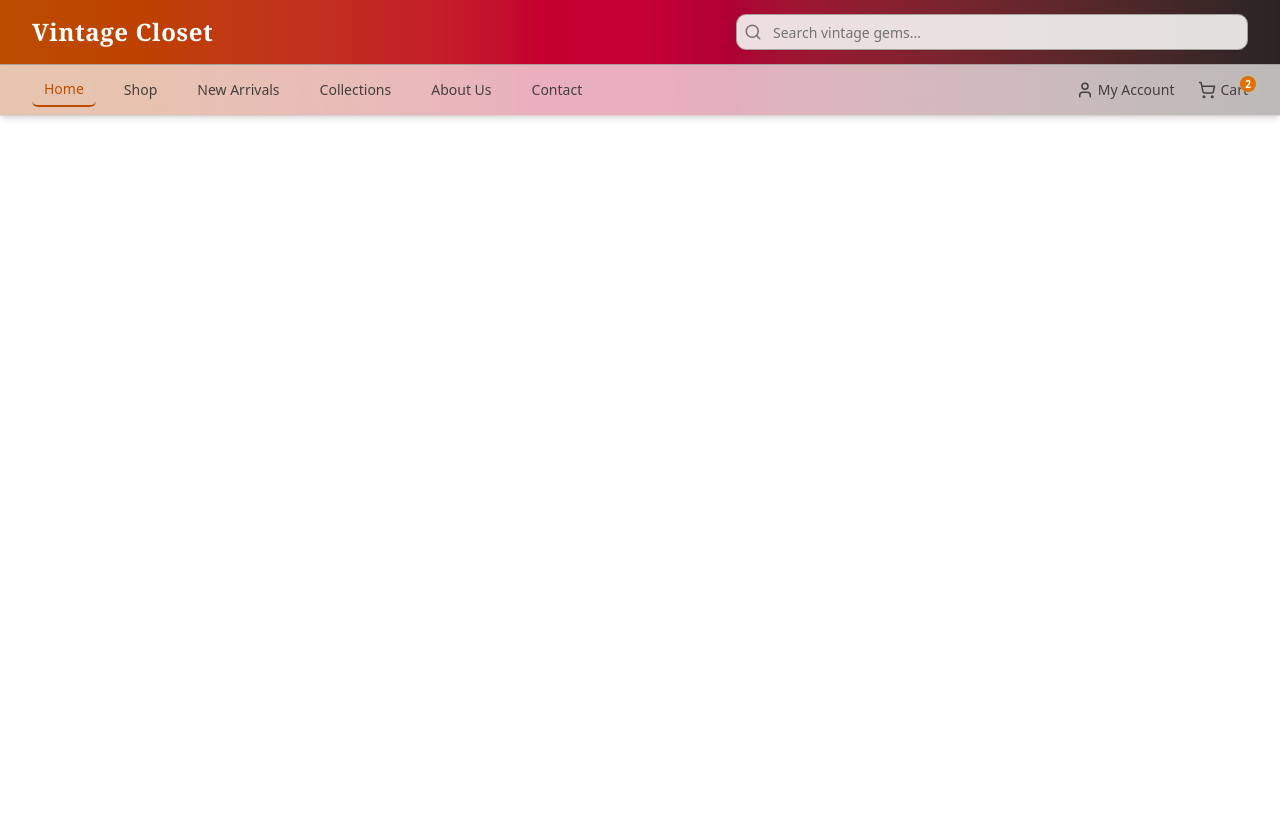
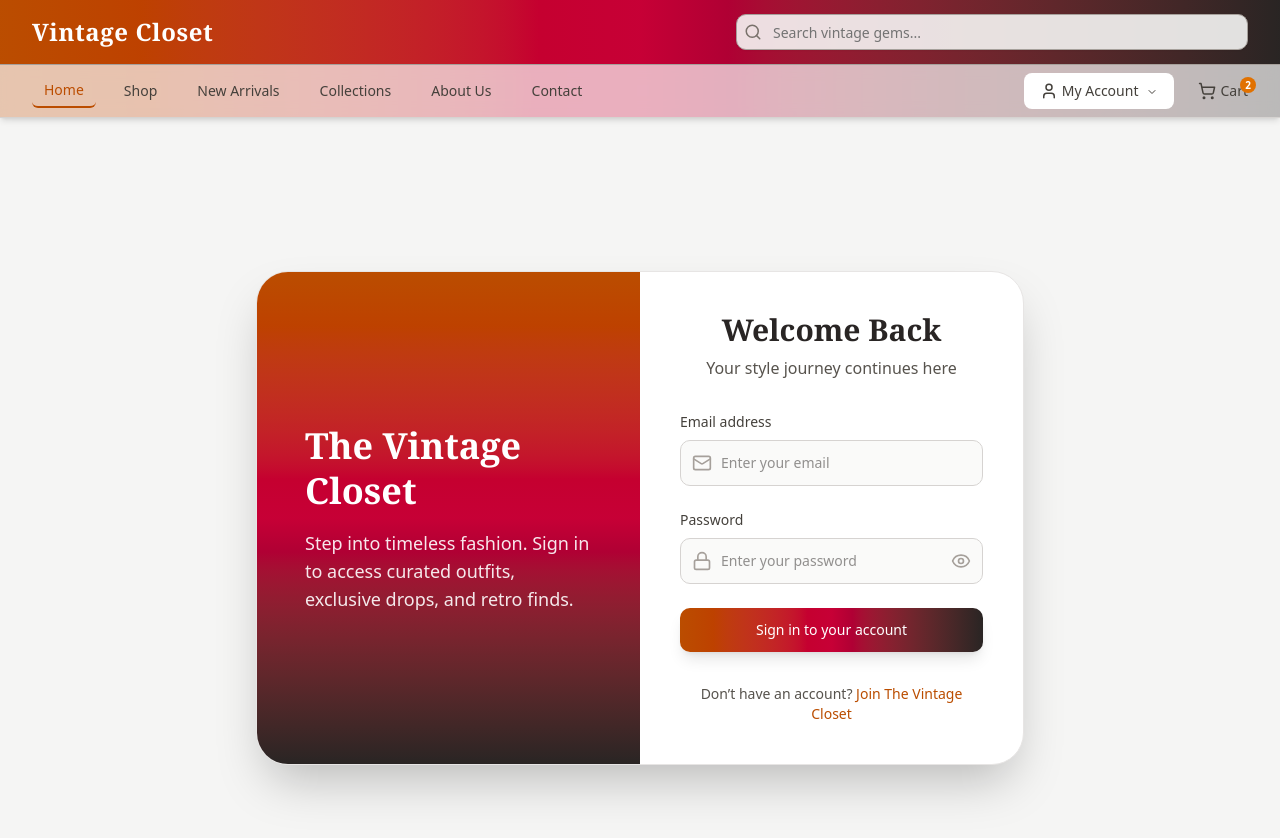
Before and after one commit to Michael-Munga/CODECRAFT_FS_03, a React (Vite) app in the folder client/: page /login in a window 1280 px wide. Shown: the top 838 px of the page. Before the commit the page ends 800 px from the top, so only its background shows below. Built offline with nearby package versions, Linux system fonts and the light colour scheme.

Commit message:
use shadcn/ui NavigationMenu for My Account dropdown with Login button

```diff
--- a/client/src/App.jsx
+++ b/client/src/App.jsx
@@ -1,10 +1,12 @@
 import React from "react";
 import Navbar from "./components/project-components/Navbar";
+import Approutes from "./Routes/Approutes";
 
 export default function App() {
   return (
     <div>
       <Navbar />
+      <Approutes/>
     </div>
   );
 }
--- a/client/src/Pages/LoginPage.jsx
+++ b/client/src/Pages/LoginPage.jsx
@@ -1,10 +1,10 @@
-import React from 'react'
-import LoginForm
+import LoginForm from "@/components/project-components/LoginForm";
+import React from "react";
 
 export default function LoginPage() {
   return (
-      <div>
-
+    <div>
+      <LoginForm />
     </div>
-  )
+  );
 }
--- /dev/null
+++ b/client/src/Routes/Approutes.jsx
@@ -0,0 +1,13 @@
+import React from 'react'
+import { Route, Routes } from 'react-router-dom'
+import LoginPage from '@/Pages/LoginPage'
+
+export default function Approutes() {
+  return (
+    <div>
+      <Routes>
+        <Route path="/login" element={<LoginPage />} />
+      </Routes>
+    </div>
+  );
+}
--- a/client/src/components/project-components/Navbar.jsx
+++ b/client/src/components/project-components/Navbar.jsx
@@ -1,4 +1,4 @@
-import { useId, useState } from "react";
+import { useId } from "react";
 import { SearchIcon, ShoppingCart, User } from "lucide-react";
 import { Link } from "react-router-dom";
 
@@ -8,6 +8,8 @@ import {
   NavigationMenuItem,
   NavigationMenuLink,
   NavigationMenuList,
+  NavigationMenuTrigger,
+  NavigationMenuContent,
 } from "@/components/ui/navigation-menu";
 
 // Navigation links array
@@ -22,10 +24,9 @@ const navigationLinks = [
 
 export default function Navbar() {
   const id = useId();
-  const [accountOpen, setAccountOpen] = useState(false);
 
   return (
-    <header className="border-b border-stone-300 bg-gradient-to-r from-amber-700 via-rose-700 to-stone-800 text-white shadow-md">
+    <header className="sticky top-0 z-50 border-b border-stone-300 bg-gradient-to-r from-amber-700 via-rose-700 to-stone-800 text-white shadow-md">
       {/* Top row-->brand and search */}
       <div className="flex h-16 items-center justify-between gap-4 px-4 md:px-8">
         {/* Brand */}
@@ -81,27 +82,26 @@ export default function Navbar() {
           {/* Right side--> account + cart */}
           <div className="flex items-center gap-6">
             {/* My Account */}
-            <div
-              className="relative"
-              onMouseEnter={() => setAccountOpen(true)}
-              onMouseLeave={() => setAccountOpen(false)}
-            >
-              <button className="flex items-center gap-1 text-sm font-medium text-stone-700 hover:text-amber-700 transition-colors">
+            <NavigationMenu>
+              <NavigationMenuList>
+                <NavigationMenuItem>
+                  <NavigationMenuTrigger className="flex items-center gap-1 text-sm font-medium text-stone-700 hover:text-amber-700 transition-colors">
                     <User size={18} />
                     <span>My Account</span>
-              </button>
-
-              {accountOpen && (
-                <div className="absolute right-0 mt-2 w-40 rounded-lg bg-white shadow-lg ring-1 ring-stone-300 p-3">
+                  </NavigationMenuTrigger>
+                  <NavigationMenuContent className="z-50 w-40 rounded-lg bg-white shadow-lg ring-1 ring-stone-300 p-3">
+                    <NavigationMenuLink asChild>
                       <Link
                         to="/login"
                         className="block w-full rounded-lg bg-amber-500 px-4 py-2 text-center text-sm font-medium text-stone-900 shadow hover:bg-amber-600 transition"
                       >
                         Login
                       </Link>
-                </div>
-              )}
-            </div>
+                    </NavigationMenuLink>
+                  </NavigationMenuContent>
+                </NavigationMenuItem>
+              </NavigationMenuList>
+            </NavigationMenu>
 
             {/* Cart */}
             <button className="relative flex items-center gap-1 text-sm font-medium text-stone-700 hover:text-amber-700 transition-colors">
```
Lines whose indentation alone changed are shown as unchanged.
